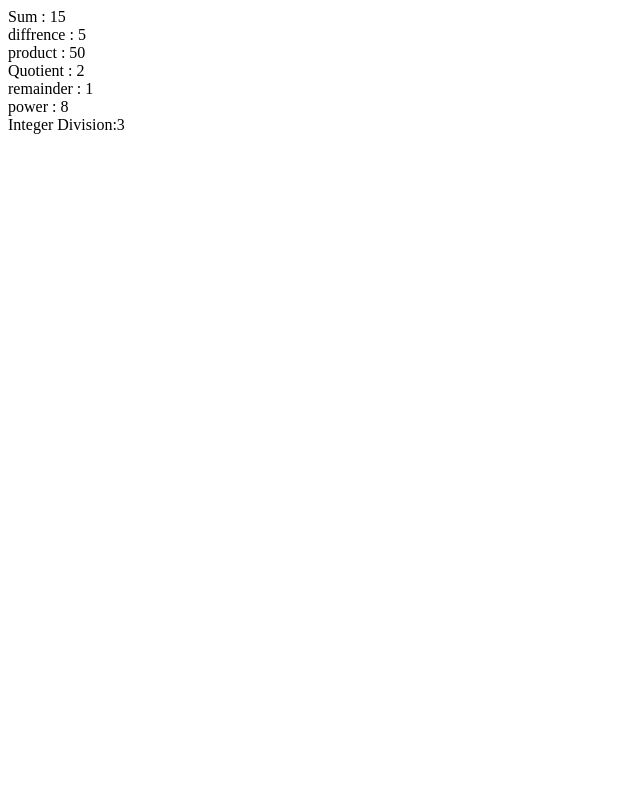
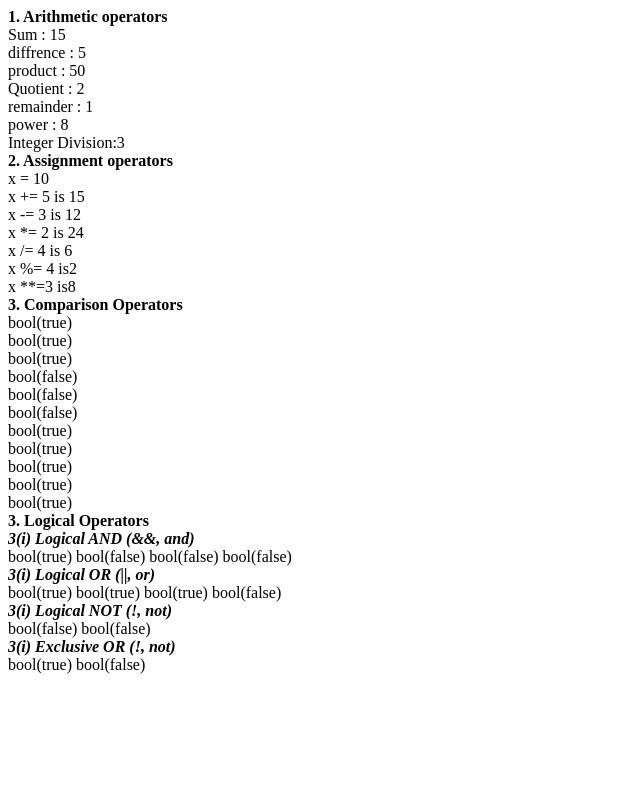
Before and after one commit to StephanieAsango/webdevelopment, a PHP site: page /operators.php in a window 1280 px wide. Shown: the whole page, without its empty margins (0-640 px from the left). Run offline with PHP 8.4, Linux system fonts and the light colour scheme.

Commit message:
Update operators.php

```diff
--- a/operators.php
+++ b/operators.php
@@ -6,6 +6,7 @@
 // 1. Arithmetic Operators
 // These operators perform basic mathematical operations
 
+echo "<b>1. Arithmetic operators</b><br>";
 // Addition (+)
 // The addition operator adds two values together
 $sum = 10+5; //Result will be 15
@@ -46,6 +47,96 @@ $intDivision = intdiv(10, 3); //Result will be 3
 echo "Integer Division:$intDivision <br>";
 
 // Tomorrow - Assignment operators
+echo "<b>2. Assignment operators</b><br>";
+// These operators assign values to variables
+// Basic assignment(=)
+$x = 10;  //Assign 10 to x
+
+// Combined assignment operators
+$x = 10;
+echo "x = $x <br>";
+
+$x += 5; //Equivalent to: $x =$x + 5; result:15
+echo "x += 5 is $x <br>";
+
+$x -= 3; //Equivalent to: $x =$x -3; result:12
+echo "x -= 3 is $x <br>";
+
+$x *= 2; //Equivalent to: $x =$x *2; result:24
+echo "x *= 2 is $x <br>";
+
+$x /= 4; //Equivalent to: $x =$x /4 ; result:6
+echo "x /= 4 is $x <br>";
+
+$x %= 4; //Equivalent to: $x =$x %4 ; result:2
+echo "x %= 4 is$x <br>";
+
+$x **=3; //Equivalent to: $x =$x **4 ; result:8
+echo "x **=3  is$x <br>";
 
 
+//  Combined assignment operators perform an operation and assignment in one step
+
+// Comparison Operators
+echo " <b>3. Comparison Operators</b><br>";
+// These operators compare two values and return a boolean result (true or false)
+
+// Equal(==)
+echo var_dump(5==5) . "<br>"; //bool(true)
+echo var_dump(5=="5"). "<br>"; //bool(true)  values are equal after type juggling
+
+// Identical (===)
+echo var_dump(5===5). "<br>"; //bool(true)
+echo var_dump(5==="5"). "<br>"; //bool(false) checks both the value and the datatype diffrent values
+
+// Not equal (!= or <>)
+echo var_dump(5!=5). "<br>"; //bool(false)
+echo var_dump(5<>5). "<br>"; //bool(false) alternative syntax
+
+// Not identical (!==)
+echo var_dump(5!=="5"). "<br>"; //bool(true)
+
+// Greater than (>)
+echo var_dump(10>5). "<br>"; //bool(true)
+
+// Less than(>)
+echo var_dump(5<10). "<br>"; //bool(true)
+
+// Greater than or equal to(>=)
+echo var_dump(10>=10). "<br>"; //bool(true)
+
+// Less than or equal to (<=)
+echo var_dump(5<=5). "<br>"; //bool(true)
+
+// Logical operations
+echo " <b>3. Logical Operators</b><br>";
+// These operators perform logical operations on boolean values  - AND, OR, NOT, XOR
+
+// 1. AND (&&, and) - all operands must be true to have a true result
+echo " <b><i>3(i) Logical AND (&&, and)</b></i><br>";
+echo var_dump(true && true) ; //bool(true)
+echo var_dump(true && false); //bool(false)
+echo var_dump(false && true); //bool(false)
+echo var_dump(false && false); //bool(false)
+
+// 2. OR (|| , or) - atleast one of the operand must be true
+echo " <br><b><i>3(i) Logical OR (||, or)</b></i><br>";
+
+echo var_dump(true || true) ; //bool(true)
+echo var_dump(true or false) ; //bool(true)
+echo var_dump(false || true) ; //bool(true)
+echo var_dump(false or false) ; //bool(false)
+
+// 3. NOT (!, not) - reverse a condition
+echo " <br><b><i>3(i) Logical NOT (!, not)</b></i><br>";
+var_dump(!true); //bool(false)
+var_dump(!true); //bool(true)
+// var_dump(not true);
+
+// 2. XOR (xor) - exclusive OR, true if one is true, but not both
+echo " <br><b><i>3(i) Exclusive OR (!, not)</b></i><br>";
+var_dump(true xor false); //bool(true)
+var_dump(true xor true); //bool(false)
+
+// Tommorow -String operations
 ?>
```
